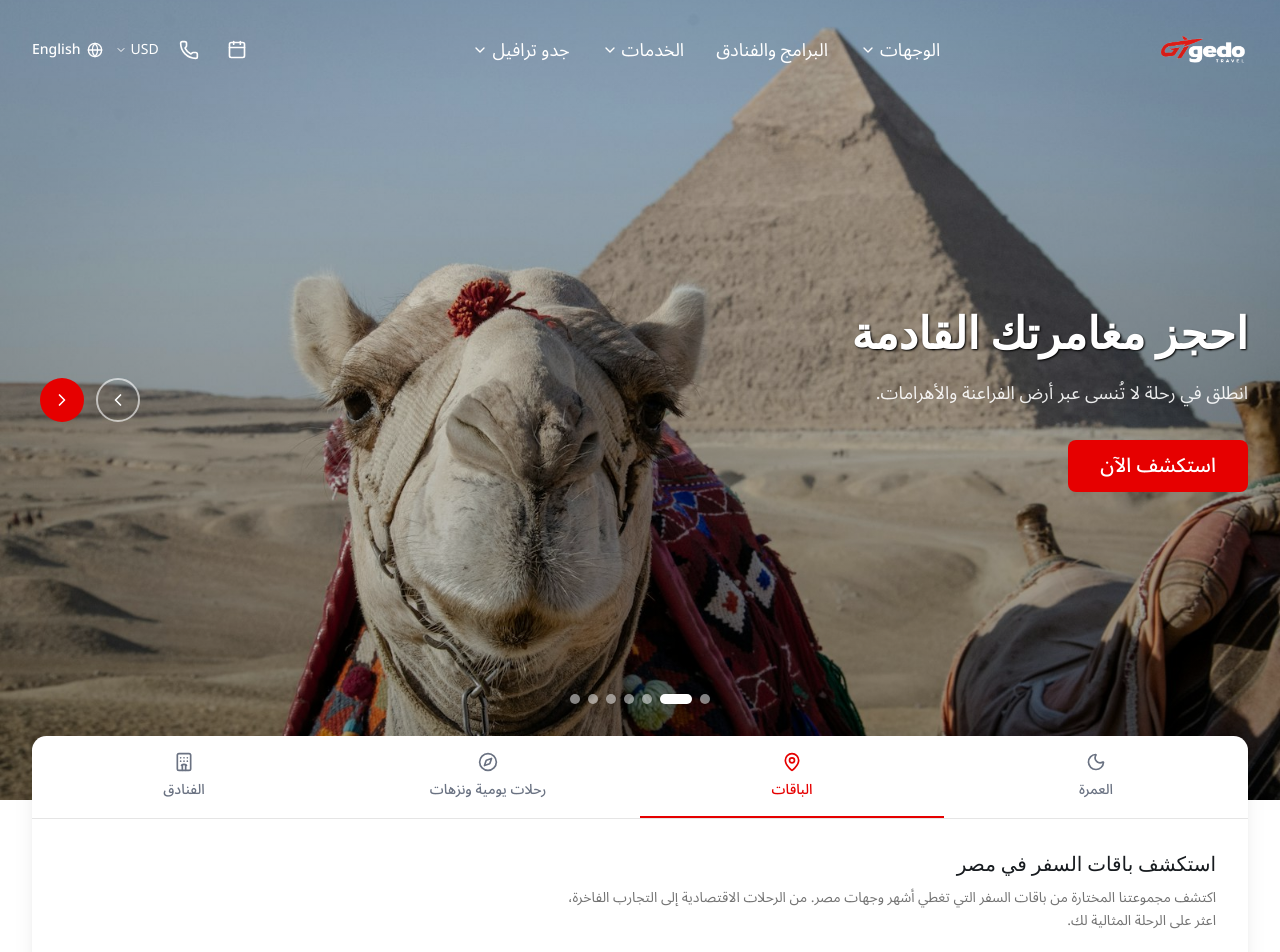
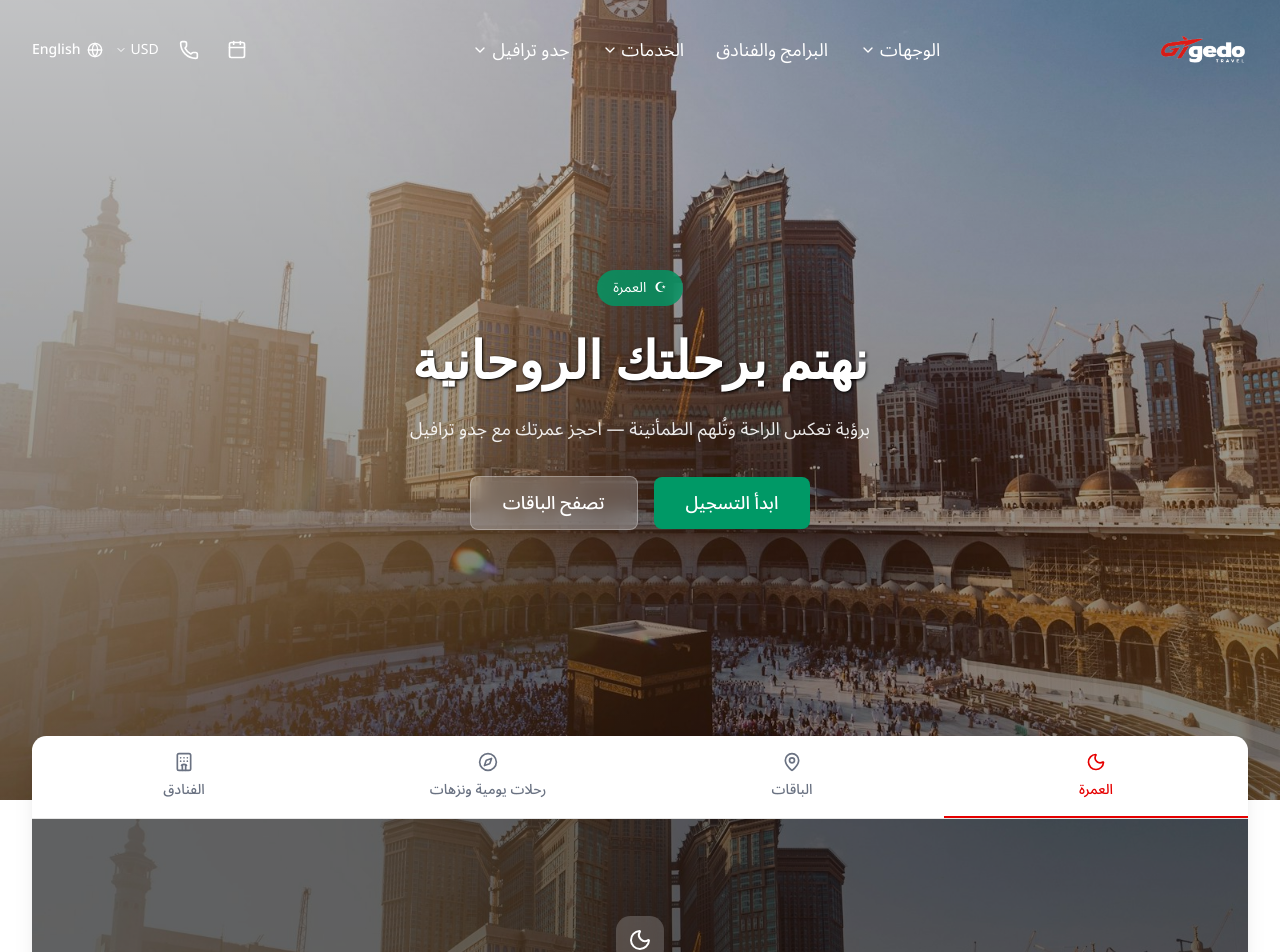
Before and after one commit to mansourdxb/Gedotravel, a Next.js app: page /ar/ in a window 1280 px wide. Shown: the top 952 px of the page. Built offline with nearby package versions, Linux system fonts and the light colour scheme.

Commit message:
feat: make Umrah default tab and hide partners section on Umrah page
Co-Authored-By: Claude Opus 4.6 <noreply@anthropic.com>

```diff
--- a/src/app/[locale]/[[...slug]]/page.tsx
+++ b/src/app/[locale]/[[...slug]]/page.tsx
@@ -159,8 +159,8 @@ export default async function CatchAllPage({
             viewAllHref={`${prefix}/excursions`}
           />
           <ReviewsSection />
+          <PartnersSection />
         </HomeHeroSection>
-        <PartnersSection />
       </>
     );
   }
--- a/src/components/HomeHeroSection.tsx
+++ b/src/components/HomeHeroSection.tsx
@@ -5,7 +5,7 @@ import { HeroSlider } from "./HeroSlider";
 import { ServiceTabs } from "./ServiceTabs";
 
 export function HomeHeroSection({ children }: { children?: ReactNode }) {
-  const [activeTab, setActiveTab] = useState(1);
+  const [activeTab, setActiveTab] = useState(0);
   return (
     <>
       <HeroSlider umrahMode={activeTab === 0} />
--- a/src/components/ServiceTabs.tsx
+++ b/src/components/ServiceTabs.tsx
@@ -21,7 +21,7 @@ export function ServiceTabs({
   onTabChange?: (tab: number) => void;
 }) {
   const { t, locale } = useLocale();
-  const [localActive, setLocalActive] = useState(1);
+  const [localActive, setLocalActive] = useState(0);
   const active = activeTab ?? localActive;
   const setActive = onTabChange ?? setLocalActive;
 
```
